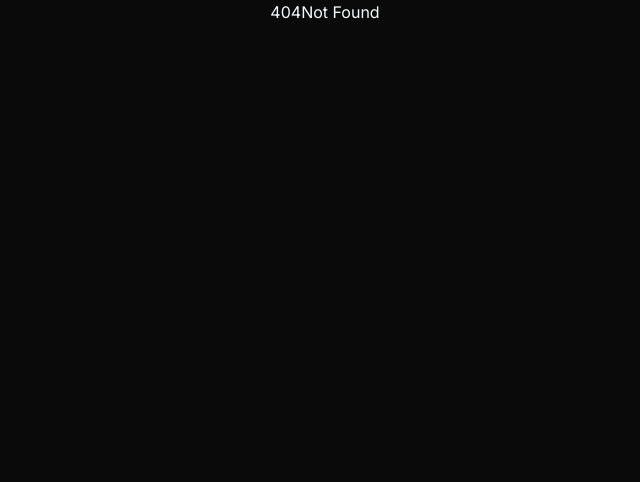
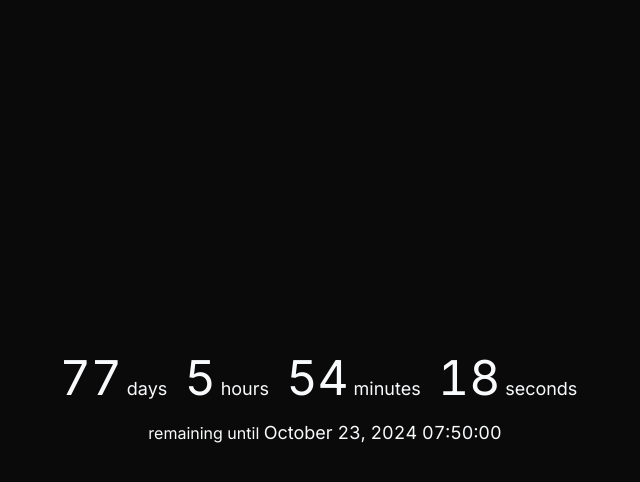
Before and after one commit to ohdy518/ohdy518.github.io, a SvelteKit app in the folder portfolio-svelte/: page /exam in a window 1280 px wide. Before the commit this address had no page. Shown: the top 482 px of the page, without its empty margins (315-955 px from the left). Built offline with nearby package versions, Linux system fonts and the light colour scheme.

Commit message:
Add exam countdown.

```diff
--- a/portfolio-svelte/src/app.css
+++ b/portfolio-svelte/src/app.css
@@ -19,6 +19,11 @@
 
 .inter {
     font-family: "Inter", sans-serif;
+}
+
+.inter-tnum {
+    font-family: "Inter", sans-serif;
+    font-feature-settings: "tnum" on;
 }
 
 .nt-serif {
--- /dev/null
+++ b/portfolio-svelte/src/routes/exam/+page.svelte
@@ -0,0 +1,50 @@
+<title>Next exam is in...</title>
+
+<script lang="ts">
+    const NEXT_EXAM = "October 23, 2024 07:50:00"
+
+    let days = 0
+    let hours = 0
+    let minutes = 0
+    let seconds = 0
+
+    function calculateTimeLeft(targetDate: string) {
+        const now: Date = new Date();  // Get current time
+        const target: Date = new Date(targetDate);  // Target time
+
+        const timeDifference = target - now;  // Difference in milliseconds
+
+        if (timeDifference < 0) {
+            console.log("The target date has already passed.");
+            days = 0
+            hours = 0
+            minutes = 0
+            seconds = 0
+            return;
+        }
+
+        days = Math.floor(timeDifference / (1000 * 60 * 60 * 24));
+        hours = Math.floor((timeDifference % (1000 * 60 * 60 * 24)) / (1000 * 60 * 60));
+        minutes = Math.floor((timeDifference % (1000 * 60 * 60)) / (1000 * 60));
+        seconds = Math.floor((timeDifference % (1000 * 60)) / 1000);
+
+    }
+    calculateTimeLeft(NEXT_EXAM)
+    setInterval(()=>{calculateTimeLeft(NEXT_EXAM)}, 1000)
+
+</script>
+
+<div class="flex flex-col justify-center min-h-screen items-center">
+    <div class="mx-8">
+        <span class="inter-tnum text-5xl" >{days}<span class="inter text-lg">&nbsp;day{days!==1?"s" : ""}</span>&nbsp;</span>
+
+        <span class="inter-tnum text-5xl">{hours}<span class="inter text-lg">&nbsp;hour{hours!==1?"s" : ""}</span>&nbsp;</span>
+
+        <span class="inter-tnum text-5xl">{minutes}<span class="inter text-lg">&nbsp;minute{minutes!==1?"s" : ""}</span>&nbsp;</span>
+
+        <span class="inter-tnum text-5xl">{seconds}<span class="inter text-lg">&nbsp;second{seconds!==1?"s" : ""}</span>&nbsp;</span>
+    </div>
+    <div class="pt-4 mx-8">
+    <span>remaining until <span class="inter-tnum text-lg">{NEXT_EXAM.replaceAll(" ", ' ')}</span></span>
+    </div>
+</div>
```
